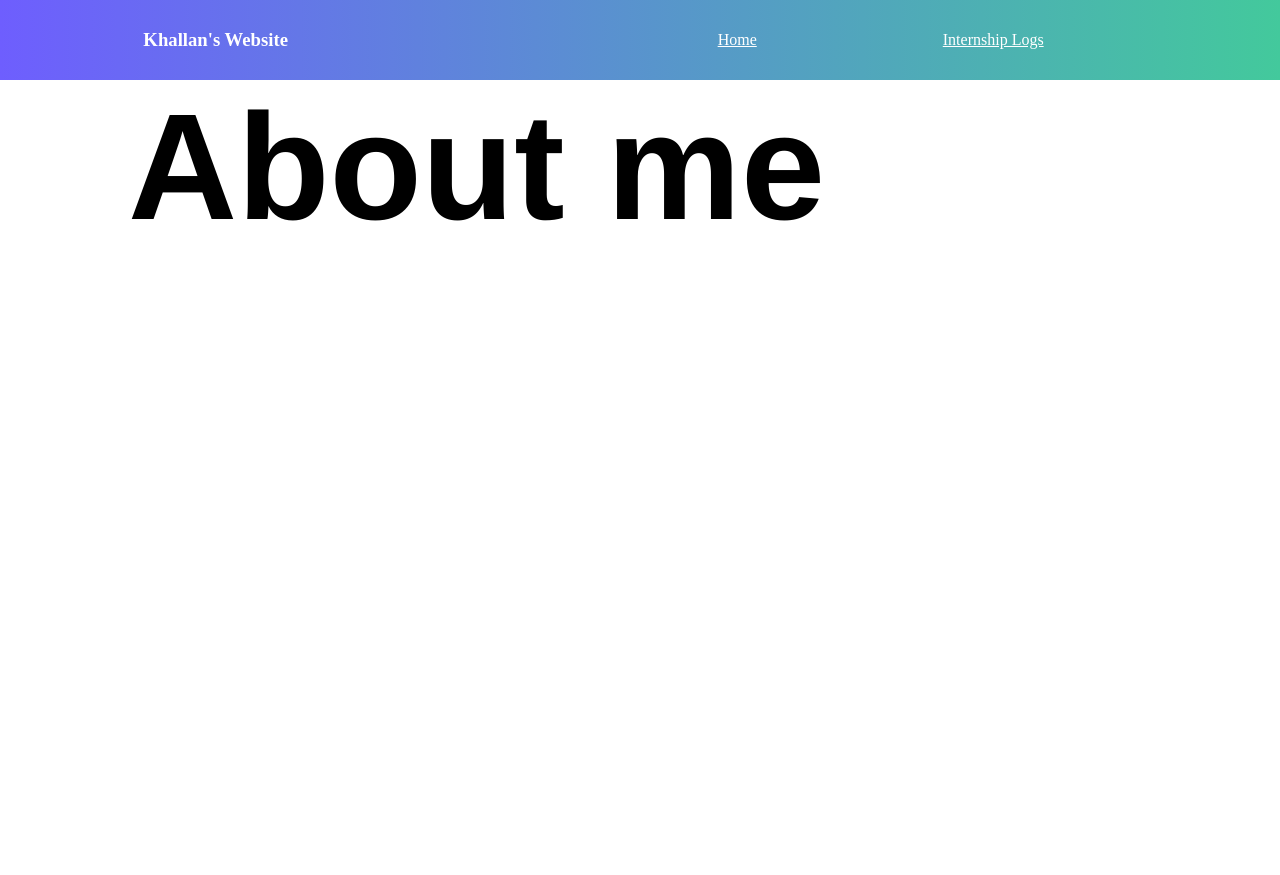
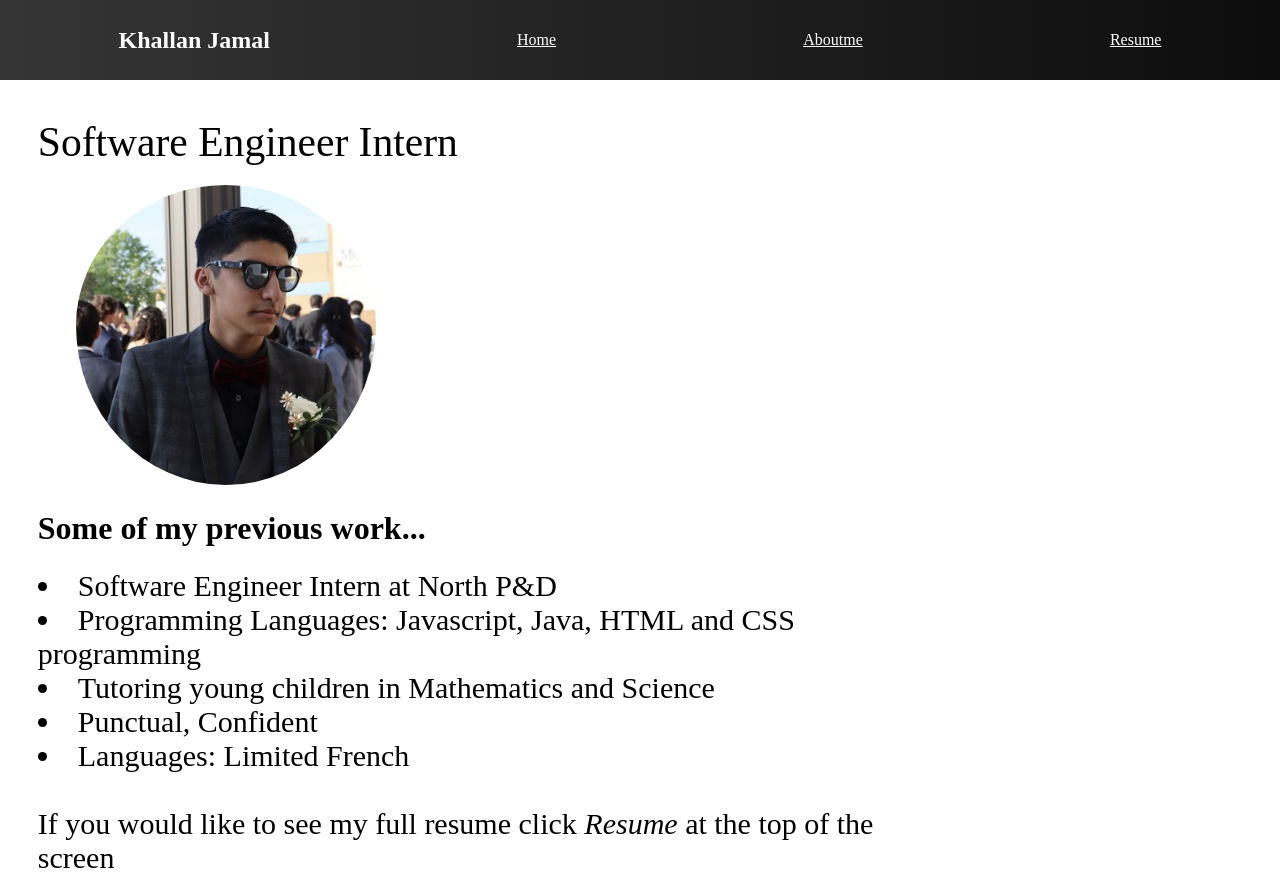
Before and after one commit to Khallan/khallan.github.io, a React (Create React App) app: page /aboutme in a window 1280 px wide. Before the commit the page ends 800 px from the top, so only its background shows below. Built offline with nearby package versions, Linux system fonts and the light colour scheme.

Commit message:
About me and resume added

```diff
--- a/src/App.css
+++ b/src/App.css
@@ -7,8 +7,14 @@ html, body, div {
     text-align: center;
 }
 
+.MainElementPadding{
+    padding-top: 1cm;
+    padding-bottom: 1cm;
+    padding-left: 1cm;
+    padding-right: 1cm;
+}
 nav{
-    background: linear-gradient(90deg, rgb(110, 94, 254) 0% , rgb(67, 201, 156) 100%);
+    background: linear-gradient(90deg, rgb(53, 53, 53) 0% , rgb(13, 13, 13) 100%);
     display: flex;
     justify-content: space-around;
     align-items: center;
@@ -18,6 +24,7 @@ nav{
     grid-gap: 10px;
     grid-template-columns: repeat(5, auto);
     border-top: none;
+    text-decoration: none;
 
 }
 .nav-links{
@@ -29,8 +36,37 @@ nav{
     float: right;
     text-decoration: none;
 }
-.nav-links:hover{
-    background-color: #7ecc6ab1;
-    border-radius: 4rem;
+.nav-link:hover{
+    background-color: #767676b1;
+    border-radius: 10px;
     transition: all 0.3s ease-in-out;
 }
+
+.about-me-header{
+    font-size: 1.1cm;
+}
+
+.pfp{
+    padding-top: 0.5cm;
+    margin-left: 1cm;
+    width: 300px;
+    height: 300px;
+    border-radius: 100%;
+    object-fit: cover;
+}
+
+.resume {
+    height: 750px;
+    width: 500px;
+    object-fit: cover;
+}
+
+.About-Header{
+    font-size: xx-large;
+}
+
+.Resume-Blurb {
+    font-size: 30px;
+    float: right;
+    padding-right: 300px;
+}
--- a/src/App.js
+++ b/src/App.js
@@ -2,21 +2,26 @@ import React from 'react';
 import './App.css';
 import Nav from './Nav';
 import Internshiplogs from './internshiplogs';
-import {BrowserRouter as Router, Route, Routes} from 'react-router-dom';
-import Aboutme from './aboutme';
+import Resume from './resume';
+import { BrowserRouter as Router, Route, Routes } from 'react-router-dom';
+import Aboutme from './Aboutme';
 
-function app() {
+
+function App() {
   return (
     <Router basename='/'>
       <div className='App'>
         <Nav />
-        <Aboutme />
-        <Routes>
-        <Route path='/' element={<app />}/>
-        <Route path='internshiplogs' element={<Internshiplogs />}/>
-        </Routes>
+        <div className='MainElementPadding'>
+          <Routes>
+            <Route path='/' element={<app />} />
+            <Route path='aboutme' element={<Aboutme />} />
+            <Route path='internshiplogs' element={<Internshiplogs />} />
+            <Route path='Resume' element={<Resume />} />
+            </Routes>
+        </div>
       </div>
     </Router>
   );
 }
-export default app;
+export default App;
--- a/src/Nav.js
+++ b/src/Nav.js
@@ -1,23 +1,35 @@
 import React from 'react';
 import './App.css';
-import { Link }  from 'react-router-dom';
+import { Link } from 'react-router-dom';
 
 function Nav() {
-  const navStyle ={
+  const navStyle = {
     color: 'white',
   };
 
   return (
     <nav>
-        <h3>Khallan's Website</h3>
-        <ul className='nav-links'>
-          <Link style={navStyle} to='/app'>
-          <li>Home</li>
-          </Link>
-          <Link style={navStyle} to='/internshiplogs'>
-            <li>Internship Logs</li>
-          </Link>
-        </ul>
+      <h1>Khallan Jamal</h1>
+      <div className='nav-link'>
+        <Link style={navStyle} to='/app'>
+          <div>Home</div>
+        </Link>
+      </div>
+      <div className='nav-link'>
+        <Link style={navStyle} to='/aboutme'>
+          <div>Aboutme</div>
+        </Link>
+      </div>
+      <div className='nav-link'>
+        <Link style={navStyle} to='/resume'>
+          <div>Resume</div>
+        </Link>
+      </div>
+      {/* <div className='nav-link'>
+        <Link style={navStyle} to='/internshiplogs'>
+          <div>Internship Logs</div>
+        </Link>
+      </div> */}
     </nav>
   );
 }
--- a/src/aboutme.js
+++ b/src/aboutme.js
@@ -1,12 +1,24 @@
 import React from 'react';
-import './Aboutme.css';
+import './App.css';
+import pfp from './pfp.jpg';
+function Aboutme() {
+    return (
+        <div>
+            <div className='about-me-header'>Software Engineer Intern</div>
+            <img src={pfp} className='pfp' />
+            <div className='Resume-Blurb'>
+                <h1 className='About-Header'> Some of my previous work... </h1>
+                <li>Software Engineer Intern at North P&D </li>
+                <li>Programming Languages: Javascript, Java, HTML and CSS programming</li>
+                <li>Tutoring young children in Mathematics and Science</li>
+                <li>Punctual, Confident</li>
+                <li>Languages: Limited French</li>
+                <br />
+                If you would like to see my full resume click <i>Resume</i> at the top of the screen
 
-function Aboutme() {
-  return (
-    <div>
-        <h1 className='header'>About me</h1>
-    </div>
-  );
+            </div>
+            {/* <img src={KJResume} className='resume' /> */}
+        </div>
+    );
 }
-
 export default Aboutme;
--- /dev/null
+++ b/src/resume.js
@@ -0,0 +1,12 @@
+import React from 'react';
+import './App.css';
+import Resume from './KJ-Resume.jpg';
+
+function resume() {
+    return (
+        <div className='resume'>
+            <img src={Resume} className='Resume' />
+        </div>
+    );
+}
+export default resume;
```
Also changed, not shown: src/KJ-Resume.jpg (added).
